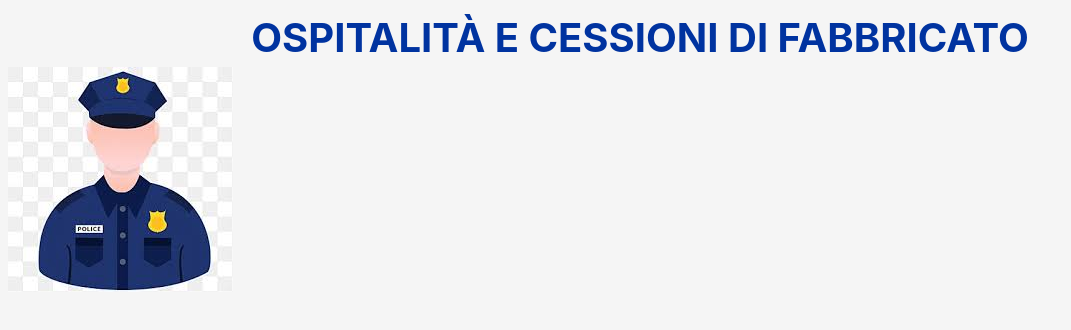
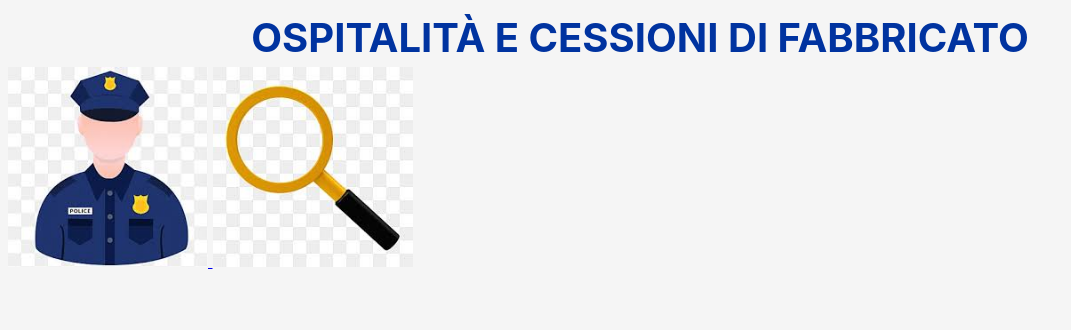
Before and after one commit to praticaff/Comunicazioni, a plain HTML site: page home.html in a window 1280 px wide. Shown: the whole page, without its empty margins (0-1071 px from the left). Drawn offline with Linux system fonts and the light colour scheme.

Commit message:
apertura pages

```diff
--- a/css/style.css
+++ b/css/style.css
@@ -87,6 +87,11 @@ footer {
     border-radius: 10px;
     margin: 0 auto;
     text-align: center;
+}
+
+.immagineBottone {
+    width: 200px;
+    height: 200px;
 }
 
 /*SPECIFICHE PER IL TITOLO PRINCIPALE DELLE PAGINE*/
--- a/home.html
+++ b/home.html
@@ -16,6 +16,10 @@
             <a href ="nuovaOspitalita.html">
                 <img src="immagini/polizia.jpeg" alt="Vai a nuova pratica" class="immagineBottone">
             </a>
+
+            <a href ="cercaOspitalita.html">
+                <img src="immagini/lente.jpeg" alt="Cerca pratica" class="immagineBottone">
+            </a>
         </div>
     </main>
 </body>
```
Also changed, not shown: index.html (+3 -1 lines), immagini/lente.jpeg (added).
